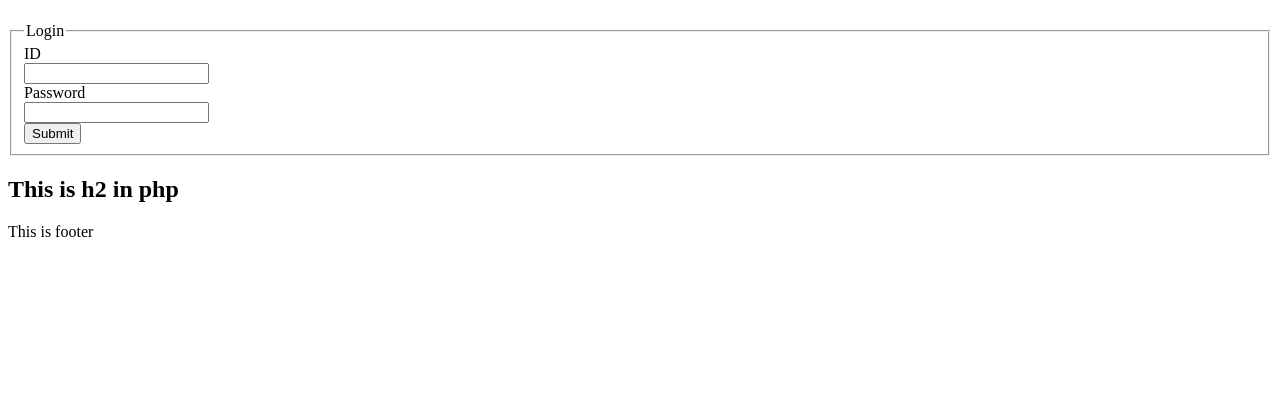
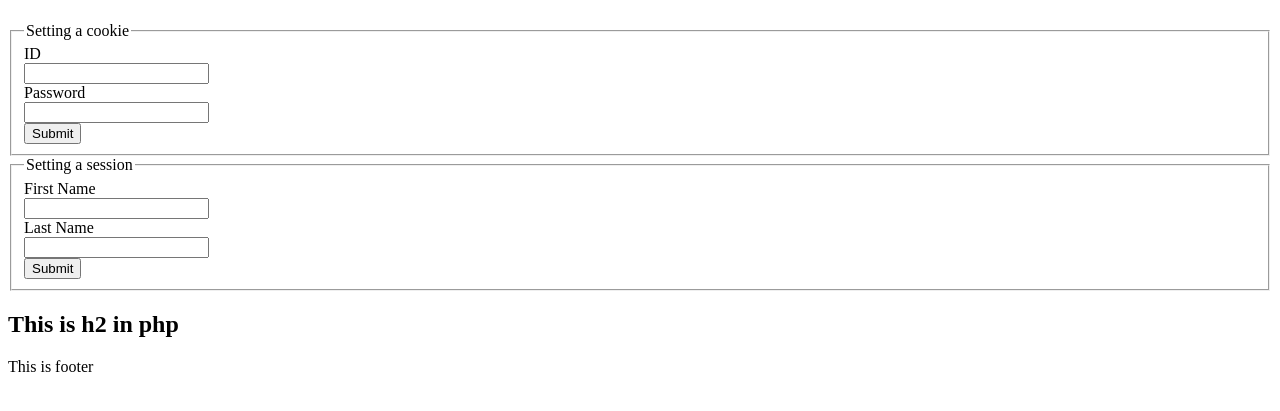
Before and after one commit to demto13/CookiesAndSessions, a PHP site: page / in a window 1280 px wide. Shown: the part 58-469 px from the top of the page. Run offline with PHP 8.4, Linux system fonts and the light colour scheme.

Commit message:
session added

```diff
--- a/HomePage.php
+++ b/HomePage.php
@@ -27,4 +27,9 @@
             echo" No cookies set";
         }
     }
+
+    if(isset($_SESSION['firstName']))
+    {
+        echo"hello {$_SESSION['firstName']}";
+    }
 ?>
--- a/Index.php
+++ b/Index.php
@@ -10,11 +10,21 @@
     <main>
         <form action="CheckLogin.php" method="post">
             <fieldset>
-                <legend>Login</legend>
+                <legend>Setting a cookie</legend>
                 <label for="id">ID</label><br />
                 <input id="id" type="text" name="id" /><br />
                 <label for="pw">Password</label><br />
                 <input id="pw" type="password" name="password" /><br />
+                <input type="submit" value="Submit" />
+            </fieldset>
+        </form>
+        <form action="CheckSession.php" method="post">
+            <fieldset>
+                <legend>Setting a session</legend>
+                <label for="firstName">First Name</label><br />
+                <input id="firstName" type="text" name="firstName" /><br />
+                <label for="lastName">Last Name</label><br />
+                <input id="LastName" type="text" name="LastName" /><br />
                 <input type="submit" value="Submit" />
             </fieldset>
         </form>
```
Also changed, not shown: CheckSession.php (added, +12 -0 lines).
